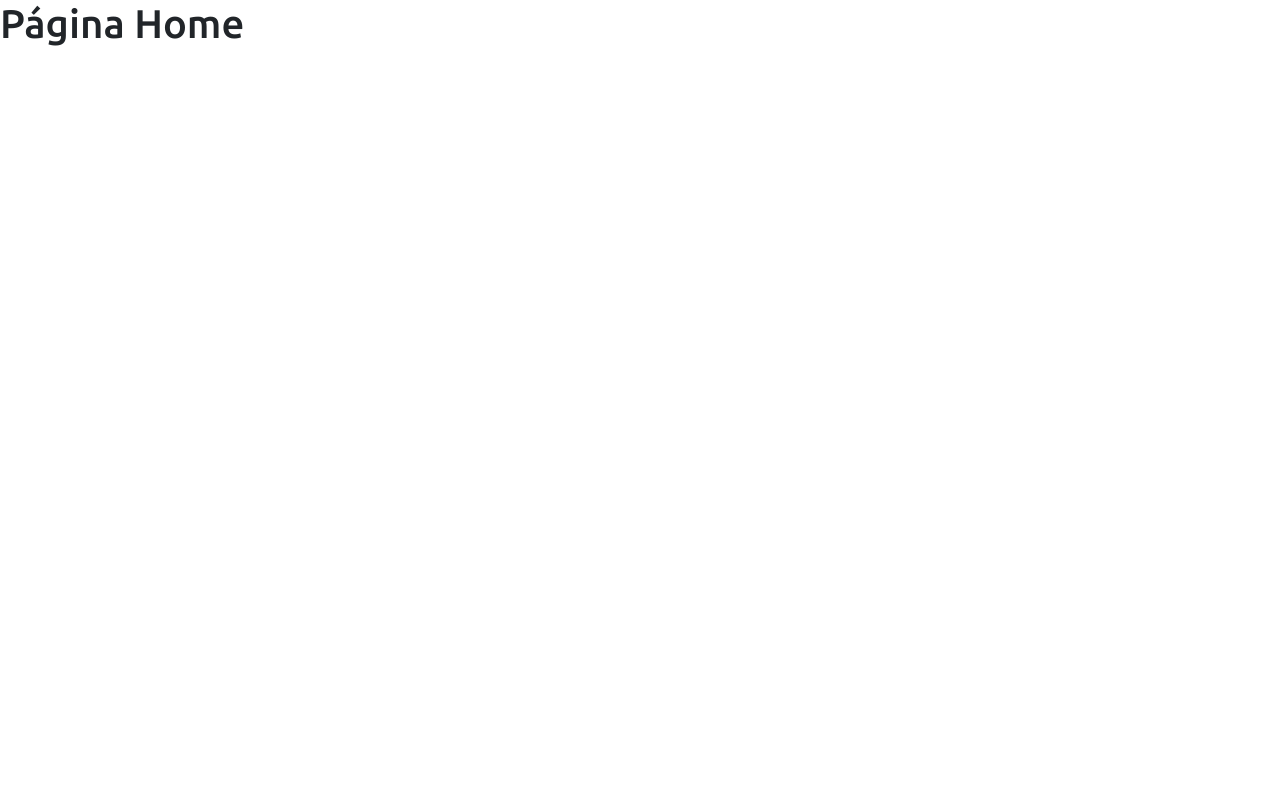
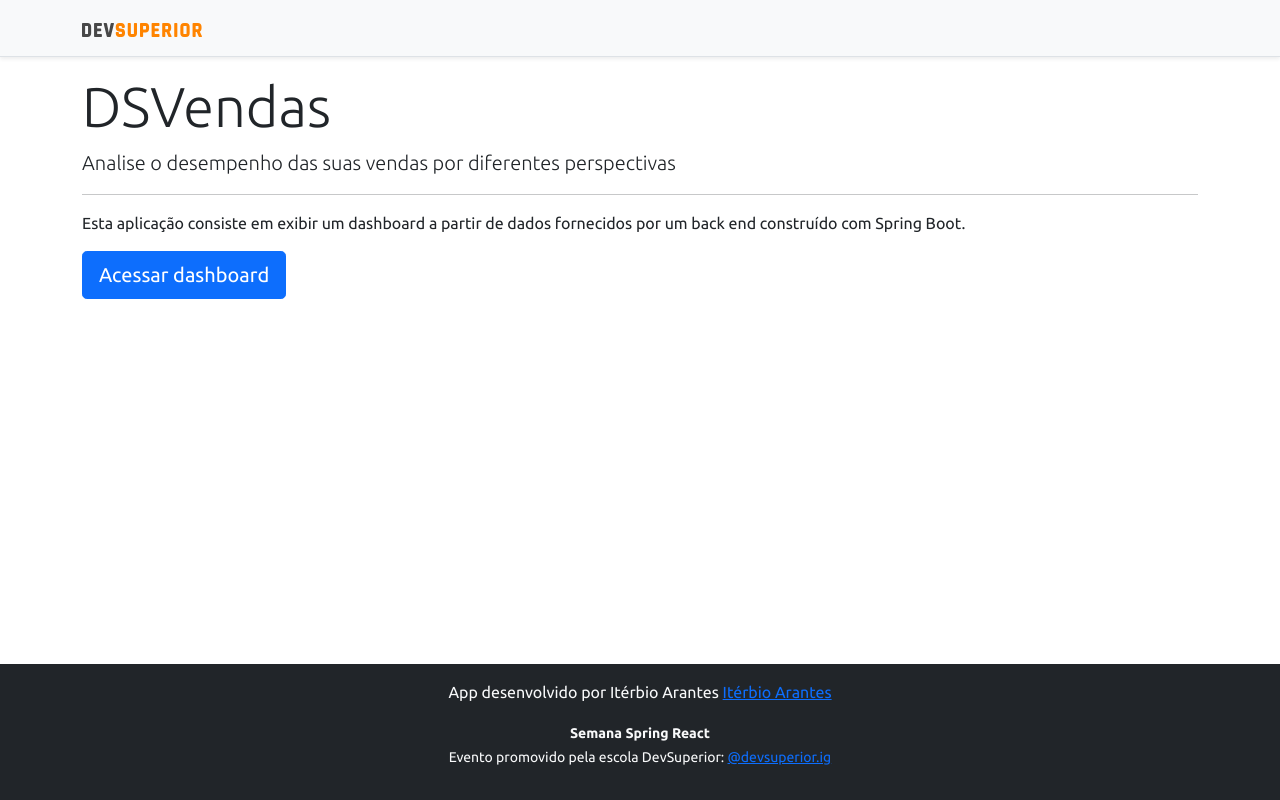
Before and after one commit to IterbioArantes/dashboard-project, a React (Create React App) app in the folder frontend/: page / in a window 1280 px wide. Built offline with nearby package versions, Linux system fonts and the light colour scheme.

Commit message:
Routes Project

```diff
--- a/frontend/src/components/NavBar/index.tsx
+++ b/frontend/src/components/NavBar/index.tsx
@@ -1,4 +1,5 @@
 import ImgDsDark from "assets/img/ds-dark.svg"
+import { Link } from "react-router-dom";
 
 function NavBar() {
   return (
@@ -6,7 +7,9 @@
       <div className="d-flex flex-column flex-md-row align-items-center p-3 px-md-4 mb-3 bg-light border-bottom shadow-sm">
         <div className="container">
           <nav className="my-2 my-md-0 mr-md-3">
-            <img src={ImgDsDark} alt="DevSuperior" width="120" />
+            <Link to="/">
+              <img src={ImgDsDark} alt="DevSuperior" width="120" />
+            </Link>
           </nav>
         </div>
       </div>
--- a/frontend/src/pages/Home/index.tsx
+++ b/frontend/src/pages/Home/index.tsx
@@ -1,9 +1,30 @@
+import Footer from "components/Footer";
+import NavBar from "components/NavBar"
+import { Link } from "react-router-dom";
+
 const Home = () => {
   return (
-    <div>
-        <h1>Página Home</h1>
-    </div>
+    <>
+      <NavBar/>
+      <div className="container">
+        <div className="jumbotron">
+          <h1 className="display-4">DSVendas</h1>
+          <p className="lead">
+            Analise o desempenho das suas vendas por diferentes perspectivas
+          </p>
+          <hr />
+          <p>
+            Esta aplicação consiste em exibir um dashboard a partir de dados
+            fornecidos por um back end construído com Spring Boot.
+          </p>
+          <Link className="btn btn-primary btn-lg" to="/dashboard">
+            Acessar dashboard
+          </Link>
+        </div>
+      </div>
+      <Footer/>
+    </>
   );
-}
+};
 
 export default Home;
```
